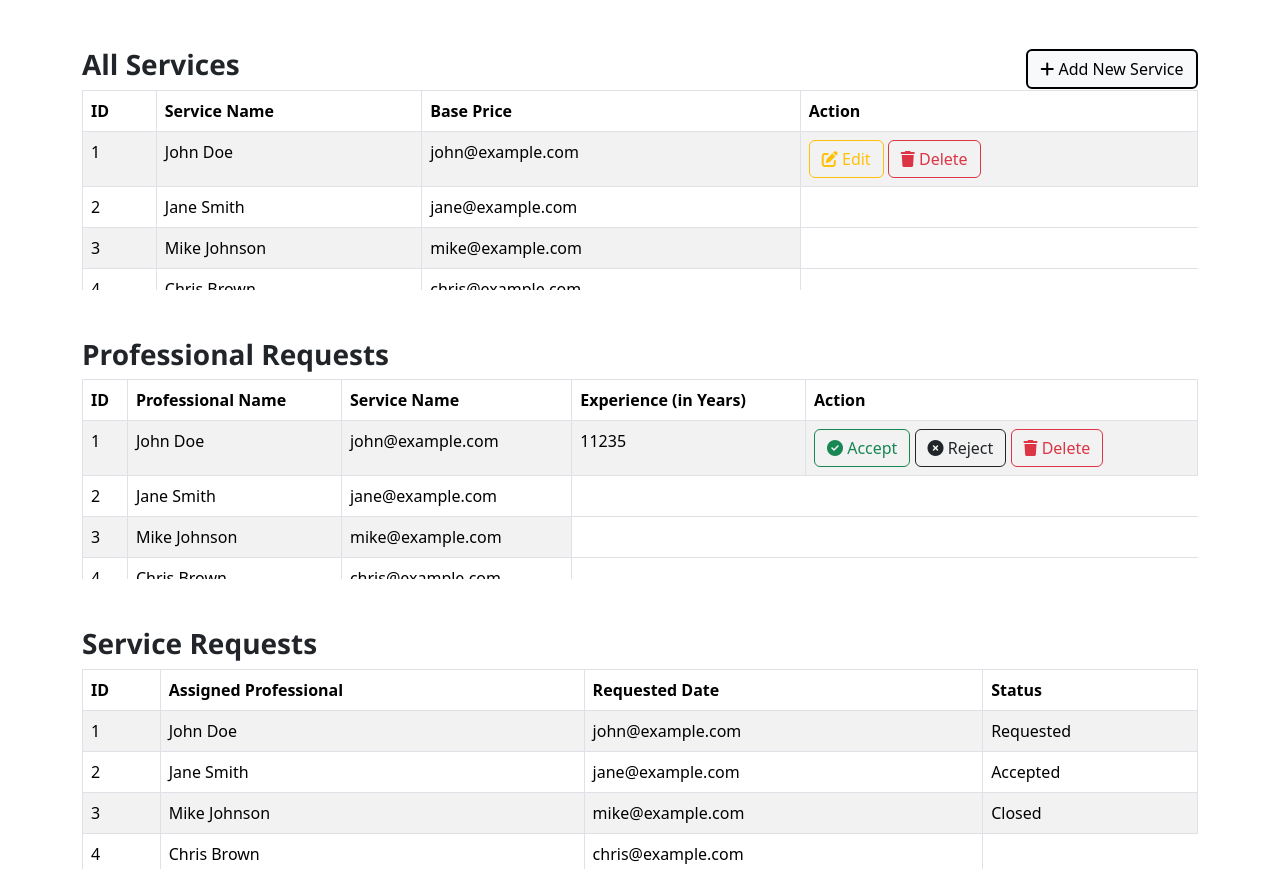
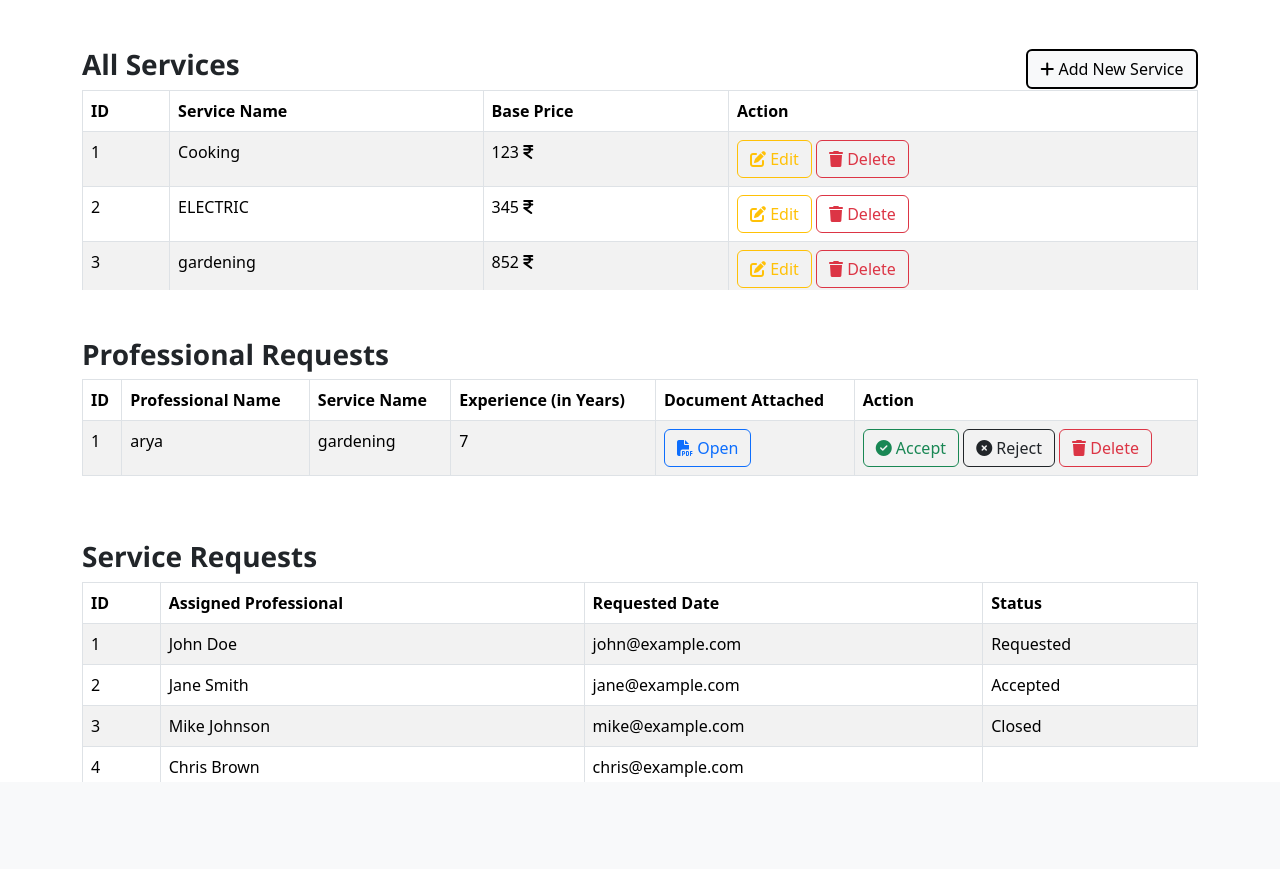
Before and after one commit to aryadevji/MAD1-PROJECT, a Flask app: page /admin-home in a window 1280 px wide. Shown: the part 64-933 px from the top of the page. After the commit the page ends 846 px from the top, so only its background shows below. Run offline with Flask 3, Linux system fonts and the light colour scheme; the visitor is signed in with stand-in values (Sample User, id 1); some libraries are stand-ins or nearby versions.

Commit message:
profesional active or not set

```diff
--- a/app.py
+++ b/app.py
@@ -8,6 +8,7 @@ def create_app():
     service_app = Flask(__name__)  # Flask app object
     service_app.debug = True
     service_app.config["SQLALCHEMY_DATABASE_URI"] = "sqlite:///household.sqlite3"
+
     service_app.secret_key='abdvwqeihdvc'
     UPLOAD_FOLDER = os.path.join(os.getcwd(),'static', 'pdfs')  # Folder where uploaded pdfs will be stored
     service_app.config['UPLOAD_FOLDER'] = UPLOAD_FOLDER
--- a/backend/models.py
+++ b/backend/models.py
@@ -21,14 +21,14 @@ class Professional(db.Model):
     service=db.Column(db.String(50),nullable=False)
     experience=db.Column(db.Integer,nullable=False)
     attachment=db.Column(db.String(300),nullable=True)
-    isactive=db.Column(db.Boolean,nullable=False,default=False)
+    isactive=db.Column(db.Integer,nullable=False,default=0)
     user_id = db.Column(db.Integer, db.ForeignKey('users.id'), nullable=False)
 
 
 class Services(db.Model):
     __tablename__="services"
     id=db.Column(db.Integer,primary_key=True)
-    name=db.Column(db.String(50),nullable=False)
+    name=db.Column(db.String(50),nullable=False,unique=True)
     baseprice=db.Column(db.String(50),nullable=False)
     description=db.Column(db.String(500),nullable=False)
     # professional_id=db.Column(db.S) fk
@@ -42,6 +42,7 @@ class Customer(db.Model):
     email=db.Column(db.String(50),unique=True,nullable=False)
     pincode=db.Column(db.Integer,nullable=False)
     address=db.Column(db.String(300),nullable=False)
+    isactive=db.Column(db.Boolean,nullable=False,default=1)
     user_id = db.Column(db.Integer, db.ForeignKey('users.id'), nullable=False)
 
 
--- a/requirements.txt
+++ b/requirements.txt
@@ -1,10 +1,13 @@
+alembic==1.13.3
 blinker==1.8.2
 click==8.1.7
 Flask==3.0.3
+Flask-Migrate==4.0.7
 Flask-SQLAlchemy==3.1.1
 importlib_metadata==8.5.0
 itsdangerous==2.2.0
 Jinja2==3.1.4
+Mako==1.3.5
 MarkupSafe==2.1.5
 python-dotenv==1.0.1
 SQLAlchemy==2.0.35
--- a/static/css/login.css
+++ b/static/css/login.css
@@ -49,11 +49,11 @@ form{
 
 #subheading-welcome2{
   display: flex;
-  font-size: 14px;
+  font-size: 16px;
   height: 15px;
   align-self: center;
   padding-top: 10%;
-  padding-left: 27%;
+  padding-left: 24%;
 }
 
 #login-role{
@@ -80,5 +80,5 @@ height: 48px;
 .login-button{
   padding-top: 7%;
   align-self: center;
-  padding-left: 38%;
+  padding-left: 29%;
 }
--- a/templates/admin-home.html
+++ b/templates/admin-home.html
@@ -23,23 +23,25 @@
 
               <form action="{{ url_for('add_service') }}" method="post">
                 <div class="mb-3">
-                  <label for="service_name" class="form-label"> Service Name: </label>
-                  <input type="text" class="form-control" id="service_name" placeholder="Enter New Service Name ">
+                  <label for="service_name" class="form-label" name="service_name"> Service Name: </label>
+                  <input type="text" name="service_name" class="form-control" id="service_name" placeholder="Enter New Service Name ">
                 </div>
                 <div class="mb-3">
-                  <label for="base_price" class="form-label"> Base Price: </label>
-                  <input type="number" class="form-control" id="base_price" placeholder="Enter Base Price ">
+                  <label for="base_price" class="form-label" name="base_price"> Base Price: </label>
+                  <input type="number"  name="base_price" class="form-control" id="base_price" placeholder="Enter Base Price ">
                 </div>
                 <div class="mb-3">
-                  <label for="description" class="form-label"> Description: </label>
-                  <textarea class="form-control" id="description" rows="3" placeholder="Enter Service Description "></textarea>
+                  <label for="description" class="form-label" name="description"> Description: </label>
+                  <textarea class="form-control" name="description" id="description" rows="3" placeholder="Enter Service Description "></textarea>
+                </div>
+
+                <div class="modal-footer">
+                    <button type="submit" class="btn btn-dark">+ Add</button>
+                    <button type="button" class="btn btn-light" data-bs-dismiss="modal">Cancel</button>
                 </div>
               </form>
             </div>
-            <div class="modal-footer">
-                <button type="button" class="btn btn-dark">+ Add</button>
-                <button type="button" class="btn btn-light" data-bs-dismiss="modal">Cancel</button>
-            </div>
+
           </div>
         </div>
       </div>
@@ -55,62 +57,63 @@
                 </tr>
             </thead>
             <tbody>
+                {% for service in services %}
                 <tr>
-                    <td>1</td>
-                    <td>John Doe</td>
-                    <td>john@example.com</td>
+                    <td>{{service.id}}</td>
+                    <td>{{service.name}}</td>
+                    <td>{{service.baseprice}} <i class="fa-solid fa-indian-rupee-sign"></i></td>
                     <td>
-                        <button
-                            type="button" class="btn btn-outline-warning">
+                        <a type="button" data-bs-toggle="modal" data-bs-target="#edit_service_{{ service.id }}" class="btn btn-outline-warning">
                             <i class="fas fa-edit"></i> Edit
-                        </button>
-                        <button
-                        type="button" class="btn btn-outline-danger">
+                        </a>
+                        <form action="{{ url_for('delete_service', id=service.id) }}" method="post" style="display:inline;" onsubmit="return confirm('Are you sure you want to delete {{service.name}} service permanently ?')">
+                            <button type="submit" class="btn btn-outline-danger">
                                 <i class="fas fa-trash"></i> Delete
                             </button>
+                        </form>
                     </td>
-
-                </tr>
-                <tr>
-                    <td>2</td>
-                    <td>Jane Smith</td>
-                    <td>jane@example.com</td>
-                </tr>
-                <tr>
-                    <td>3</td>
-                    <td>Mike Johnson</td>
-                    <td>mike@example.com</td>
-                </tr>
-                <tr>
-                    <td>4</td>
-                    <td>Chris Brown</td>
-                    <td>chris@example.com</td>
-                </tr>
-                <tr>
-                    <td>5</td>
-                    <td>Lisa White</td>
-                    <td>lisa@example.com</td>
-                </tr>
-                <tr>
-                    <td>6</td>
-                    <td>Tom Hardy</td>
-                    <td>tom@example.com</td>
-                </tr>
-                <tr>
-                    <td>7</td>
-                    <td>Emma Watson</td>
-                    <td>emma@example.com</td>
-                </tr>
-                <tr>
-                    <td>8</td>
-                    <td>David Miller</td>
-                    <td>david@example.com</td>
                 </tr>
 
+                <!-- Edit service -->
+
+                <!-- Modal -->
+
+                <div class="modal fade" id="edit_service_{{ service.id }}" tabindex="-1" aria-labelledby="exampleModalLabel" aria-hidden="true">
+                    <div class="modal-dialog modal-dialog-centered">
+                        <div class="modal-content">
+                            <div class="modal-header">
+                                <h5 class="modal-title" id="exampleModalLabel">Edit Service</h5>
+                                <button type="button" class="btn-close" data-bs-dismiss="modal" aria-label="Close"></button>
+                            </div>
+                            <div class="modal-body">
+                                <form action="{{ url_for('edit_service', id=service.id) }}" method="post">
+                                    <div class="mb-3">
+                                        <label for="service_name" class="form-label">Service Name:</label>
+                                        <input type="text" name="service_name" class="form-control" id="service_name" placeholder="Enter Service Name" value="{{ service.name }}">
+                                    </div>
+                                    <div class="mb-3">
+                                        <label for="base_price" class="form-label">Base Price:</label>
+                                        <input type="number" name="base_price" class="form-control" id="base_price" placeholder="Enter Price" value="{{ service.baseprice }}">
+                                    </div>
+                                    <div class="mb-3">
+                                        <label for="description" class="form-label">Description:</label>
+                                        <textarea class="form-control" name="description" id="description" rows="3" placeholder="Enter Service Description">{{ service.description }}</textarea>
+                                    </div>
+                                    <div class="modal-footer">
+                                        <button type="submit" class="btn btn-dark"><i class="fa-solid fa-pen"></i> UPDATE</button>
+                                        <button type="button" class="btn btn-light" data-bs-dismiss="modal">Cancel</button>
+                                    </div>
+                                </form>
+                            </div>
+                        </div>
+                    </div>
+                </div>
+                {% endfor %}
             </tbody>
         </table>
     </div>
 </div>
+
 
 <div class="container mt-5">
     <h3 class="tabletitle">Professional Requests</h3>
@@ -123,66 +126,52 @@
                     <th>Professional Name</th>
                     <th>Service Name</th>
                     <th>Experience (in Years)</th>
+                    <th>Document Attached</th>
                     <th>Action</th>
                 </tr>
             </thead>
             <tbody>
+                {% for professional in professionals %}
+                    {% if professional.isactive == 0 %}
                         <tr>
-                    <td>1</td>
-                    <td>John Doe</td>
-                    <td>john@example.com</td>
-                    <td>11235</td>
+                            <td>{{ professional.id }}</td>
+                            <td>{{professional.name}}</td>
+                            <td>{{professional.service}}</td>
+                            <td>{{professional.experience}}</td>
                             <td>
+                                <form action="{{ url_for('view_pdf', id=professional.id) }}" method="post" style="display:inline;" target="_blank">
                                     <button
-                        type="button" class="btn btn-outline-success">
+                                    type="submit" class="btn btn-outline-primary" >
+                                    <i class="fa-solid fa-file-pdf"></i> Open
+                                    </button>
+                                    </form>
+                            </td>
+                            <td>
+
+                                <form action="{{ url_for('accept_professional', id=professional.id) }}" method="post" style="display:inline;">
+                                <button
+                                type="submit" class="btn btn-outline-success">
                                 <i class="fas fa-circle-check"></i> Accept
                                 </button>
-                        <button type="button" class="btn btn-outline-dark">
+                                </form>
+
+                                <form action="{{ url_for('reject_professional', id=professional.id) }}" method="post" style="display:inline;">
+                                <button type="submit" class="btn btn-outline-dark">
                                     <i class="fas fa-circle-xmark"></i> Reject
                                 </button>
-                        <button type="button" class="btn btn-outline-danger">
+                                </form>
+
+                                <form action="{{ url_for('delete_professional', id=professional.id) }}" method="post" style="display:inline;" onsubmit="return confirm('Are you sure you want to delete {{professional.name}} permanently ?')">
+                                    <button type="submit" class="btn btn-outline-danger">
                                         <i class="fas fa-trash"></i> Delete
                                     </button>
+                                </form>
 
                             </td>
 
                         </tr>
-                <tr>
-                    <td>2</td>
-                    <td>Jane Smith</td>
-                    <td>jane@example.com</td>
-                </tr>
-                <tr>
-                    <td>3</td>
-                    <td>Mike Johnson</td>
-                    <td>mike@example.com</td>
-                </tr>
-                <tr>
-                    <td>4</td>
-                    <td>Chris Brown</td>
-                    <td>chris@example.com</td>
-                </tr>
-                <tr>
-                    <td>5</td>
-                    <td>Lisa White</td>
-                    <td>lisa@example.com</td>
-                </tr>
-                <tr>
-                    <td>6</td>
-                    <td>Tom Hardy</td>
-                    <td>tom@example.com</td>
-                </tr>
-                <tr>
-                    <td>7</td>
-                    <td>Emma Watson</td>
-                    <td>emma@example.com</td>
-                </tr>
-                <tr>
-                    <td>8</td>
-                    <td>David Miller</td>
-                    <td>david@example.com</td>
-                </tr>
-
+                    {% endif %}
+                {% endfor %}
             </tbody>
         </table>
     </div>
--- a/templates/customer-home.html
+++ b/templates/customer-home.html
@@ -64,7 +64,7 @@
 
                     <div class="mb-3">
                         <label for="pincode" class="form-label">Pin Code</label>
-                        <input type="number" class="form-control" name="pincode" id="pincode" placeholder="Update your pincode" value="{{ customer.pincode }}">
+                        <input type="number" class="form-control" name="pincode" id="pincode" placeholder="Update your pincode" value="{{ customer.pincode }}" min="1">
                     </div>
 
                     <div class="modal-footer">
--- a/templates/login.html
+++ b/templates/login.html
@@ -72,7 +72,7 @@
             Don't have account? <a href="/register"> Register Now</a>
         </div>
         <div class="login-button">
-            <button type="submit" class="btn btn-dark btn-lg " >LOGIN</button>
+            <button type="submit" class="btn btn-dark btn-lg " style="width: 200px;">LOGIN</button>
         </div>
     </form>
     </div>
--- a/templates/professional-home.html
+++ b/templates/professional-home.html
@@ -57,7 +57,7 @@
 
                     <div class="mb-3">
                         <label for="username" class="form-label">Username</label>
-                        <input type="text" class="form-control" name="username" id="username" placeholder="Update your username" value="{{ professional.username }}">
+                        <input type="text" class="form-control" name="username" id="username" placeholder="Update your username" value="{{ user.username }}">
                     </div>
 
                     <div class="mb-3">
@@ -67,12 +67,12 @@
 
                     <div class="mb-3">
                         <label for="pincode" class="form-label">Pin Code</label>
-                        <input type="number" class="form-control" name="pincode" id="pincode" placeholder="Update your pincode" value="{{ professional.pincode }}">
+                        <input type="number" class="form-control" name="pincode" id="pincode" placeholder="Update your pincode" value="{{ professional.pincode }}" min="1">
                     </div>
 
                     <div class="mb-3">
                         <label for="experience" class="form-label">Experience (in years)</label>
-                        <input type="number" class="form-control" name="experience" id="experience" placeholder="Update your Experience" value="{{ professional.experience }}">
+                        <input type="number" class="form-control" name="experience" id="experience" placeholder="Update your Experience" value="{{ professional.experience }}" min="1">
                     </div>
 
                     <div class="modal-footer">
```
Also changed, not shown: backend/admin_routes.py (+138 -8 lines), backend/auth.py (+40 -1 lines), backend/customer_routes.py (+8 -6 lines), backend/professional_routes.py (+18 -6 lines), templates/register-professional.html (+3 -7 lines), instance/household.sqlite3. Lines whose indentation alone changed are shown as unchanged.
